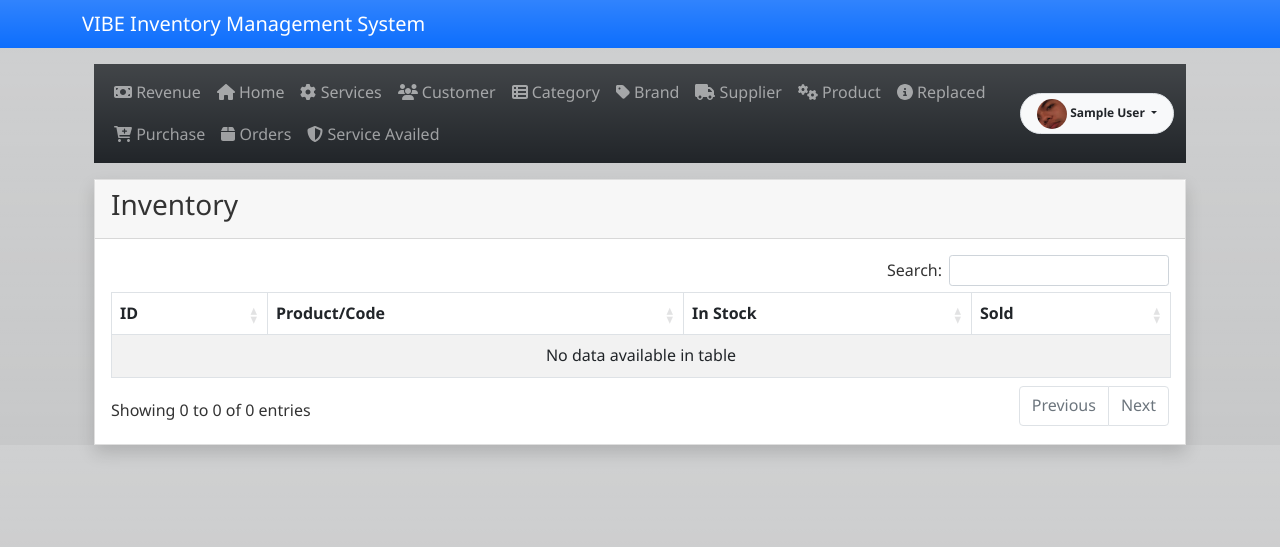
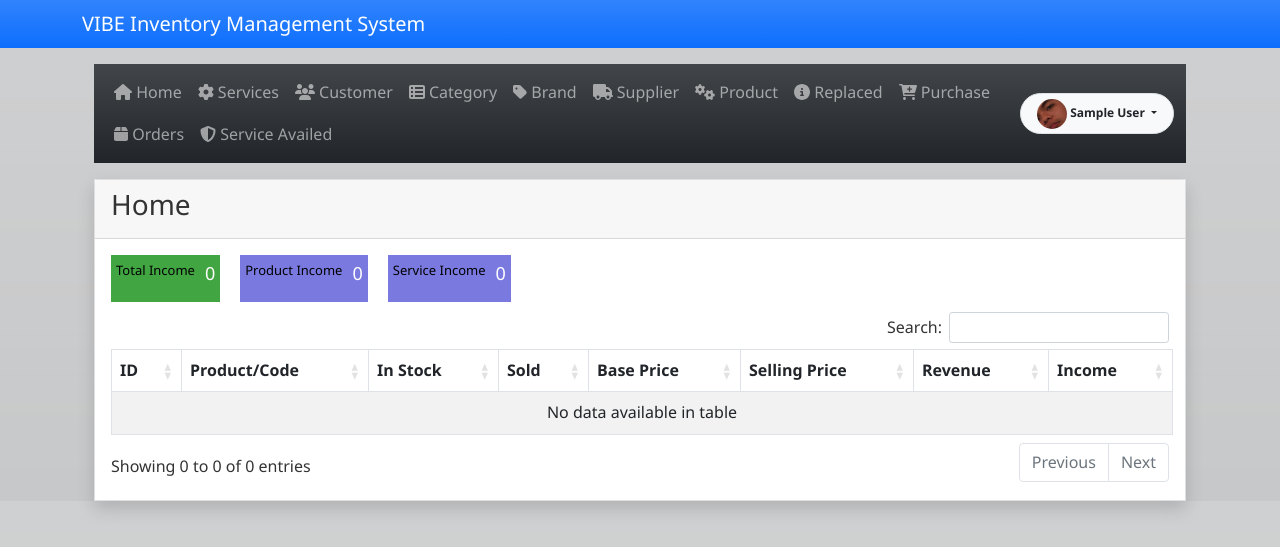
Before and after one commit to azief27saclolo/vibe, a PHP site: page / in a window 1280 px wide. Shown: the top 547 px of the page. Run offline with PHP 8.4, Linux system fonts and the light colour scheme; the visitor is signed in with stand-in values (Sample User, id 1); data comes from the database, SQL or seed files in the repository; data that the repository does not hold is empty; some libraries are stand-ins or nearby versions.

Commit message:
revenue oki

```diff
--- a/Inventory.php
+++ b/Inventory.php
@@ -1127,7 +1127,7 @@ public function addOrder() {
 		}
 	}
 	public function getInventoryDetails(){
-		$sqlQuery = "SELECT p.pid, p.pname, p.quantity as product_quantity,
+		$sqlQuery = "SELECT p.pid, p.pname, p.quantity as product_quantity, p.selling_price,p.base_price,
 						(SELECT SUM(s.quantity) FROM ".$this->purchaseTable." as s WHERE s.product_id = p.pid) as recieved_quantity,
 						(SELECT COALESCE(SUM(r.total_sell), 0) FROM ".$this->orderTable." as r WHERE r.product_id = p.pid) as total_sell,
 						(SELECT COALESCE(SUM(rp.quantity), 0) FROM ".$this->replacedTable." as rp WHERE rp.part_pid = p.pid) as total_replaced
@@ -1143,11 +1143,22 @@ public function addOrder() {
 				$inventory['recieved_quantity'] = 0;
 			}
 			$totalSell = $inventory['total_sell'] + $inventory['total_replaced'];
+			$revenue = $totalSell * $inventory['selling_price'];
+			$based_price = $inventory['base_price'] * $totalSell;
+			if($totalSell > 0){
+				$income = $revenue - $based_price;
+			}else{
+				$income = 0;
+			}
 			$inventoryRow = array();
 			$inventoryRow[] = $i++;
 			$inventoryRow[] = "<div class='lh-1'><div>{$inventory['pname']}</div><div class='fw-bolder text-muted'</div></div>";
 			$inventoryRow[] = $inventory['product_quantity'];
 			$inventoryRow[] = $totalSell;
+			$inventoryRow[] = $inventory['base_price'];
+			$inventoryRow[] = $inventory['selling_price'];
+			$inventoryRow[] = $revenue;
+			$inventoryRow[] = $income;
 			$inventoryData[] = $inventoryRow;
 		}
 		$output = array(
@@ -1615,5 +1626,55 @@ public function getServiceListDropdown() {
         echo $dropdownHTML;
     }
 
+    public function getIncomeData() {
+		$sqlQuery = "SELECT p.pid, p.pname, p.quantity as product_quantity, p.selling_price,p.base_price,
+						(SELECT SUM(s.quantity) FROM ".$this->purchaseTable." as s WHERE s.product_id = p.pid) as recieved_quantity,
+						(SELECT COALESCE(SUM(r.total_sell), 0) FROM ".$this->orderTable." as r WHERE r.product_id = p.pid) as total_sell,
+						(SELECT COALESCE(SUM(rp.quantity), 0) FROM ".$this->replacedTable." as rp WHERE rp.part_pid = p.pid) as total_replaced
+					FROM ".$this->productTable." as p
+					GROUP BY p.pid"; // Group by product ID to sum quantities
+
+		$result = mysqli_query($this->dbConnect, $sqlQuery);
+		$numRows = mysqli_num_rows($result);
+		$inventoryData = array();
+		$i = 1;
+		$total_income_product = 0;
+		while( $inventory = mysqli_fetch_assoc($result) ) {
+			if(!$inventory['recieved_quantity']) {
+				$inventory['recieved_quantity'] = 0;
+			}
+			$totalSell = $inventory['total_sell'] + $inventory['total_replaced'];
+			$revenue = $totalSell * $inventory['selling_price'];
+			$based_price = $inventory['base_price'] * $totalSell;
+			if($totalSell > 0){
+				$income = $revenue - $based_price;
+			}else{
+				$income = 0;
+			}
+			$total_income_product += $income;
+		}
+		$productIncome = $total_income_product;
+
+        $sqlServiceIncome = "
+            SELECT SUM(s.service_price) AS service_income
+            FROM ".$this->service_availedTable." sa
+            JOIN ".$this->servicesTable." s ON sa.service_id = s.service_id";
+        $resultService = mysqli_query($this->dbConnect, $sqlServiceIncome);
+        $serviceIncome = mysqli_fetch_assoc($resultService)['service_income'];
+
+        $totalIncome = $productIncome + $serviceIncome;
+
+        $data = array(
+            "total_income" => $totalIncome,
+            "product_income" => $productIncome,
+            "service_income" => $serviceIncome
+        );
+
+        echo json_encode($data);
+		//================================================================================================================================================================
+
+	//================================================================================================================================================================
+
+    }
 }
 ?>
--- a/action.php
+++ b/action.php
@@ -204,4 +204,8 @@ if(!empty($_POST['btn_action']) && $_POST['btn_action'] == 'deleteServiceAvailed
 if(!empty($_POST['action']) && $_POST['action'] == 'getAvailableParts') {
     $inventory->getAvailableParts();
 }
+
+if(!empty($_POST['action']) && $_POST['action'] == 'getIncomeData') {
+    $inventory->getIncomeData();
+}
 ?>
--- a/css/style.css
+++ b/css/style.css
@@ -26,3 +26,37 @@ body {
     display: flex;
     flex-direction: column;
 }
+
+.card_holder_top{
+    display: flex;
+    justify-content:flex-start;
+    gap: 20px;
+    flex-wrap: wrap;
+    margin-bottom: 10px;
+}
+
+.card_top{
+    display: flex;
+    gap: 10px;
+    align-items: center;
+    padding: 5px;
+    flex-wrap: wrap;
+}
+
+.green{
+    background-color: rgb(65, 165, 65);
+}
+
+.blue{
+    background-color: rgb(121, 121, 224);
+}
+
+.black{
+    color: rgb(0, 0, 0);
+    font-size: small;
+}
+
+.white{
+    color: rgb(255, 255, 255);
+    font-size: large;
+}
--- a/index.php
+++ b/index.php
@@ -21,9 +21,23 @@ $inventory->checkLogin();
         <div class="col-md-12">
             <div class="card card-default rounded-0 shadow">
                 <div class="card-header d-flex justify-content-between align-items-center">
-                    <h3 class="card-title">Inventory</h3>
+                    <h3 class="card-title">Home</h3>
                 </div>
                 <div class="card-body">
+                    <div class="card_holder_top">
+                            <div class="card_top green">
+                                <p class="black">Total Income</p>
+                                <h4 class="white" id="total_income">0</h4>
+                            </div>
+                            <div class="card_top blue">
+                                <p class="black">Product Income</p>
+                                <h4 class="white" id="product_income">0</h4>
+                            </div>
+                            <div class="card_top blue">
+                                <p class="black">Service Income</p>
+                                <h4 class="white" id="service_income">0</h4>
+                            </div>
+                        </div>
 					<div class="row">
 						<div class="col-sm-12">
 							<table id="inventoryDetails" class="table table-bordered table-striped">
@@ -33,6 +47,10 @@ $inventory->checkLogin();
 										<th>Product/Code</th>
 										<th>In Stock</th>
 										<th>Sold</th>
+                                        <th>Base Price</th>
+                                        <th>Selling Price</th>
+                                        <th>Revenue</th>
+                                        <th>Income</th>
 									</tr>
 							</thead>
                         </table>
--- a/js/common.js
+++ b/js/common.js
@@ -2,6 +2,24 @@ $(document).ready(function() {
     var url = window.location.pathname.split("/").pop();
     var page = url.substr(0, url.lastIndexOf('.'));
     $("a#" + page + "_menu").css({ 'color': '#FFF' });
+
+    // Function to format numbers with commas
+    function formatNumber(num) {
+        return num.toString().replace(/\B(?=(\d{3})+(?!\d))/g, ",");
+    }
+
+    // Fetch and display income data
+    $.ajax({
+        url: "action.php",
+        method: "POST",
+        data: { action: 'getIncomeData' },
+        dataType: "json",
+        success: function (data) {
+            $('#total_income').text(formatNumber(data.total_income));
+            $('#product_income').text(formatNumber(data.product_income));
+            $('#service_income').text(formatNumber(data.service_income));
+        }
+    });
 
     var inventoryData = $('#inventoryDetails').DataTable({
         "processing": true,
@@ -18,10 +36,10 @@ $(document).ready(function() {
             $(row).find('td').addClass('align-middle text-end')
             $(row).find('td:eq(0)').removeClass('text-end').addClass('text-center')
             $(row).find('td:eq(1)').removeClass('text-end')
-            if (data[5] < 0) {
-                $(row).find('td:eq(5)').css({ 'color': 'red', 'font-weight': 'bold' });
+            if (data[2] > 0) {
+                $(row).find('td:eq(2)').css({ 'color': 'green', 'font-weight': 'bold' });
             } else {
-                $(row).find('td:eq(5)').css({ 'color': 'green', 'font-weight': 'bold' });
+                $(row).find('td:eq(2)').css({ 'color': 'red', 'font-weight': 'bold' });
             }
         },
         "pageLength": 10
--- a/menus.php
+++ b/menus.php
@@ -6,7 +6,7 @@
 		</button>
     <div class="collapse navbar-collapse" id="navbarNav">
         <ul class="nav navbar-nav mx-auto">
-			<li class="nav-item"><a class="nav-link" href="revenue.php"><i class="fa-solid fa-money-bill"></i> Revenue</a></li>
+
 			<li class="nav-item"><a class="nav-link" href="index.php"><i class="fas fa-home"></i> Home</a></li>
 			<li class="nav-item"><a class="nav-link" href="services.php"><i class="fas fa-cog"></i> Services</a></li>
 			<li class="nav-item"><a class="nav-link" href="customer.php"><i class="fas fa-users"></i> Customer</a></li>
```
Also changed, not shown: js/revenue.js (deleted, +0 -35 lines), revenue.php (deleted, +0 -47 lines).
